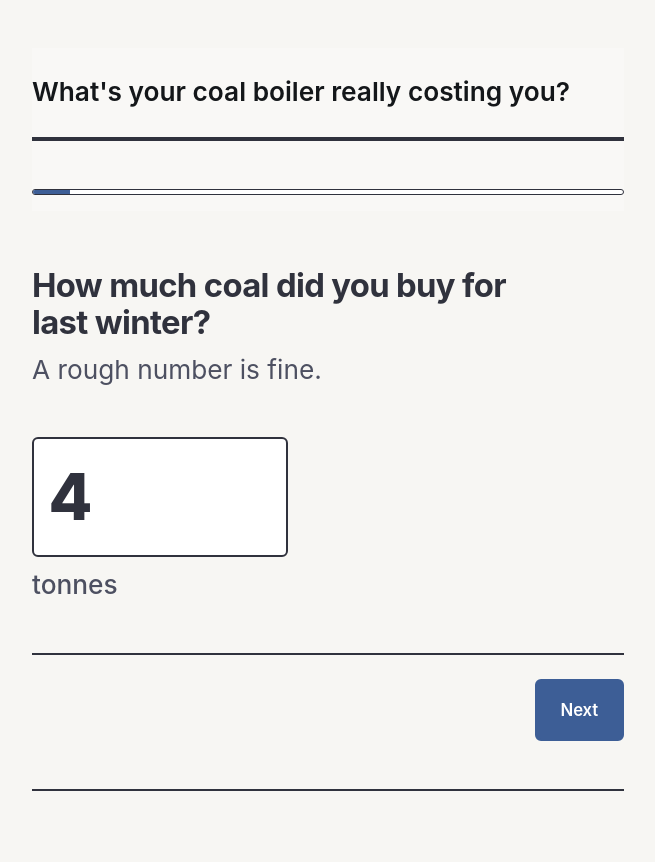
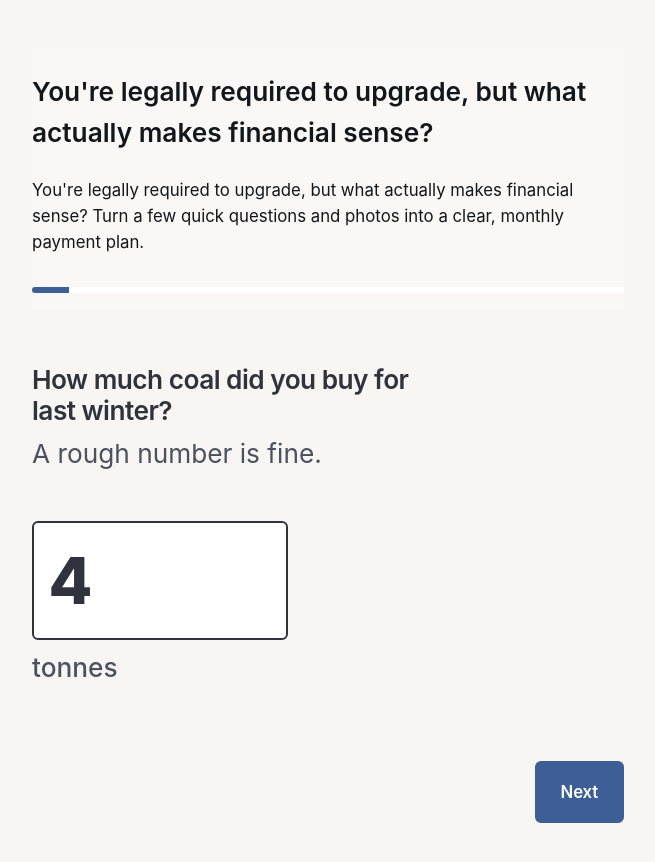
Before and after one commit to almahdc/HeatFit, a React (Vite) app: page / in a window 1280 px wide. Shown: the top 862 px of the page, without its empty margins (312-967 px from the left). Built offline with nearby package versions, Linux system fonts and the light colour scheme.

Commit message:
Apply small design changes

```diff
--- a/src/App.tsx
+++ b/src/App.tsx
@@ -447,7 +447,10 @@ export default function App() {
       {stepId !== "results" && (
         <div className="wizard-top">
           <p className="masthead-mini">
-            What's your coal boiler really costing you?
+            You're legally required to upgrade, but what actually makes financial sense?
+          </p>
+          <p className="masthead-submini">
+            You're legally required to upgrade, but what actually makes financial sense? Turn a few quick questions and photos into a clear, monthly payment plan.
           </p>
           <div className="overall-progress-track">
             <div
--- a/src/wizard.css
+++ b/src/wizard.css
@@ -26,9 +26,13 @@
 .masthead-mini {
   font-size: var(--type-lg);
   font-weight: var(--weight-semibold);
-  margin: 0 0 var(--space-2xl);
-  padding-bottom: var(--space-lg);
-  border-bottom: var(--border-thick) solid var(--border-primary);
+  margin: 0 0 var(--space-lg);
+}
+
+.masthead-submini {
+  font-size: var(--type-sm);
+  font-weight: var(--weight-regular);
+  margin: 0 0 var(--space-xl);
 }
 
 .step {
@@ -57,14 +61,15 @@
 }
 
 .step-title {
-  font-size: var(--type-xl);
+  font-size: var(--type-lg);
   line-height: 1.15;
   margin: 0 0 var(--space-sm);
   letter-spacing: -0.02em;
-  font-weight: var(--weight-bold);
+  font-weight: var(--weight-semibold);
   max-width: 22ch;
   color: var(--text-primary);
 }
+
 
 .step-helper {
   font-size: var(--type-lg);
@@ -83,7 +88,6 @@
   justify-content: space-between;
   align-items: center;
   padding-top: var(--space-lg);
-  border-top: var(--border-normal) solid var(--border-primary);
   gap: var(--space-lg);
 }
 
@@ -277,7 +281,6 @@
 .overall-progress-track {
   height: 6px;
   background: var(--bg-card);
-  border: var(--border-thin) solid var(--border-primary);
   border-radius: var(--border-radius);
   overflow: hidden;
 }
@@ -290,7 +293,6 @@
 
 .step-block {
   padding: var(--space-lg) 0;
-  border-bottom: var(--border-normal) solid var(--border-primary);
   scroll-margin-top: 5.5rem;
 }
 
@@ -435,6 +437,6 @@
   }
 
   .big-input {
-    font-size: var(--type-xl);
+    font-size: var(--type-lg);
   }
 }
```
